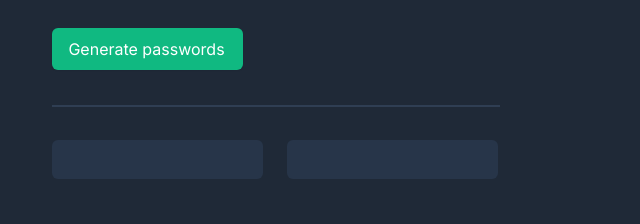
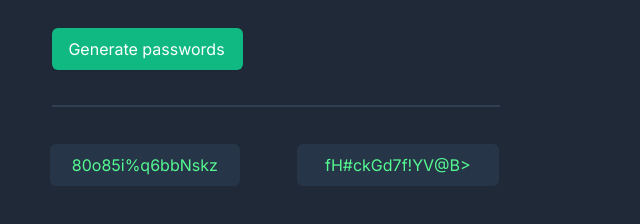
Before and after one commit to AstaRem/generateRandomPassword, a plain HTML site: page index.html in a window 1280 px wide. Both pictures are taken after a click on the button "Generate passwords". Shown: the part 256-480 px from the top of the page, without its empty margins (0-640 px from the left). Drawn offline with Linux system fonts and the light colour scheme.

Commit message:
add functionality, add readme file

```diff
--- a/index.css
+++ b/index.css
@@ -25,9 +25,6 @@ h1 {
     /* or 100% */
 
     letter-spacing: -0.025em;
-
-    /* white */
-
     color: #FFFFFF;
 }
 
@@ -41,19 +38,11 @@ button {
 
     width: 159px;
     height: 24px;
-
-    /* text-base/leading-6/font-medium */
-
     font-family: 'Inter';
     font-style: normal;
     font-weight: 500;
     font-size: 16px;
     line-height: 24px;
-    /* identical to box height, or 150% */
-
-
-    /* white */
-
     color: #FFFFFF;
 
     display: flex;
@@ -70,7 +59,6 @@ button {
     top: 284px;
 
     background: #10B981;
-    /* shadow/sm */
 
     box-shadow: 0px 1px 2px rgba(0, 0, 0, 0.05);
     border-radius: 6px;
@@ -83,44 +71,13 @@ button {
     height: 28px;
     left: 52px;
     top: 205px;
-
-    /* text-xl/leading-7/font-normal */
-
     font-family: 'Inter';
     font-style: normal;
     font-weight: 400;
     font-size: 20px;
     line-height: 28px;
-    /* identical to box height, or 140% */
-
-
-    /* Medium grey */
-
     color: #D5D4D8;
 }
-
-#password-1 {
-    position: absolute;
-    width: 211px;
-    height: 39px;
-    left: 52px;
-    top: 396px;
-
-    background: #273549;
-    border-radius: 6px;
-}
-
-#password-2 {
-    position: absolute;
-width: 211px;
-height: 39px;
-left: 287px;
-top: 396px;
-
-background: #273549;
-border-radius: 6px;
-}
-
 #horizontal-line {
     position: absolute;
     width: 446px;
@@ -131,11 +88,11 @@ border-radius: 6px;
     border: 1px solid #2F3E53;
 }
 
-#rand-password-1 {
+#rand-password-1, #rand-password-2 {
     position: absolute;
     width: 180px;
     height: 32px;
-    left: 67px;
+    left: 50px;
     top: 400px;
 
     font-family: 'Inter';
@@ -143,8 +100,11 @@ border-radius: 6px;
     font-weight: 500;
     font-size: 16px;
     line-height: 32px;
-    /* identical to box height, or 200% */
 
+    background: #273549;
+    border-radius: 6px;
+    padding: .3rem;
+    margin: 0;
     text-align: center;
 
     color: #55F991;
@@ -157,16 +117,4 @@ border-radius: 6px;
     left: 297px;
     top: 400px;
 
-    font-family: 'Inter';
-    font-style: normal;
-    font-weight: 500;
-    font-size: 16px;
-    line-height: 32px;
-    /* identical to box height, or 200% */
-
-    text-align: center;
-
-    color: #55F991;
-
-
 }
--- a/index.html
+++ b/index.html
@@ -20,14 +20,12 @@
     <div class="container">
         <h1>Generate a <br><span>random password</span> </h1>
         <p class="supporting-text">Never use an insecure password again</p>
-        <button onclick="">Generate passwords</button>
+
+        <button onclick="showPasswords()">Generate passwords</button>
+
         <div id="horizontal-line"></div>
-        <div id="password-1">
-            <p id="rand-password-1"></p>
-        </div>
-        <div id="password-2">
-            <p id="rand-password-2"></p>
-        </div>
+        <p id="rand-password-1"></p>
+        <p id="rand-password-2"></p>
     </div>
     <script src="script.js"></script>
 </body>
--- a/script.js
+++ b/script.js
@@ -1 +1,56 @@
 const characters = ["A","B","C","D","E","F","G","H","I","J","K","L","M","N","O","P","Q","R","S","T","U","V","W","X","Y","Z","a","b","c","d","e","f","g","h","i","j","k","l","m","n","o","p","q","r","s","t","u","v","w","x","y","z", "0", "1", "2", "3", "4", "5", "6", "7", "8", "9","~","`","!","@","#","$","%","^","&","*","(",")","_","-","+","=","{","[","}","]",",","|",":",";","<",">",".","?","/"];
+//15
+let randPassword1 = document.getElementById("rand-password-1")
+let randPassword2 = document.getElementById("rand-password-2")
+let passwordLength = 15
+let symbol = ""
+
+
+// function randomPasswordOne() {
+//     for(let n = 1; n < 16; n++){
+//         for(let i = 0; i < characters.length; i++){
+//             symbol = characters[randomNumber]
+//         }
+//         passwordArray1.push(symbol)
+
+//     }
+//    return passwordArray1
+
+// }
+// console.log(randomPasswordOne())
+function randomSymbol(){
+    let randomNumber = Math.floor(Math.random() * characters.length)
+    return characters[randomNumber]
+}
+
+function generateRandomPassword(){
+    let randomPassword = ""
+    for (let i = 0; i < passwordLength; i++){
+    randomPassword += randomSymbol()
+    }
+    return randomPassword
+}
+
+function showPasswords(){
+    randPassword1.textContent += generateRandomPassword()
+    randPassword2.textContent += generateRandomPassword()
+}
+
+// let test = document.getElementById("test")
+// test.textContent += generateRandomPassword()
+
+// randPassword1.textContent = password1
+// randPassword1.textContent = generateRandomPassword()
+
+
+// const generatePasswordOne = generateRandomPassword()
+// console.log(generatePasswordOne)
+
+
+// function fullPassword(){
+//     for(let n = 1; n < 16; n++){
+//         // passwordArray1.push(randomSymbol())
+//         randPassword1.textContent += passwordArray1[randomSymbol()]
+//     }
+
+// }
```
Also changed, not shown: 1 other file.
